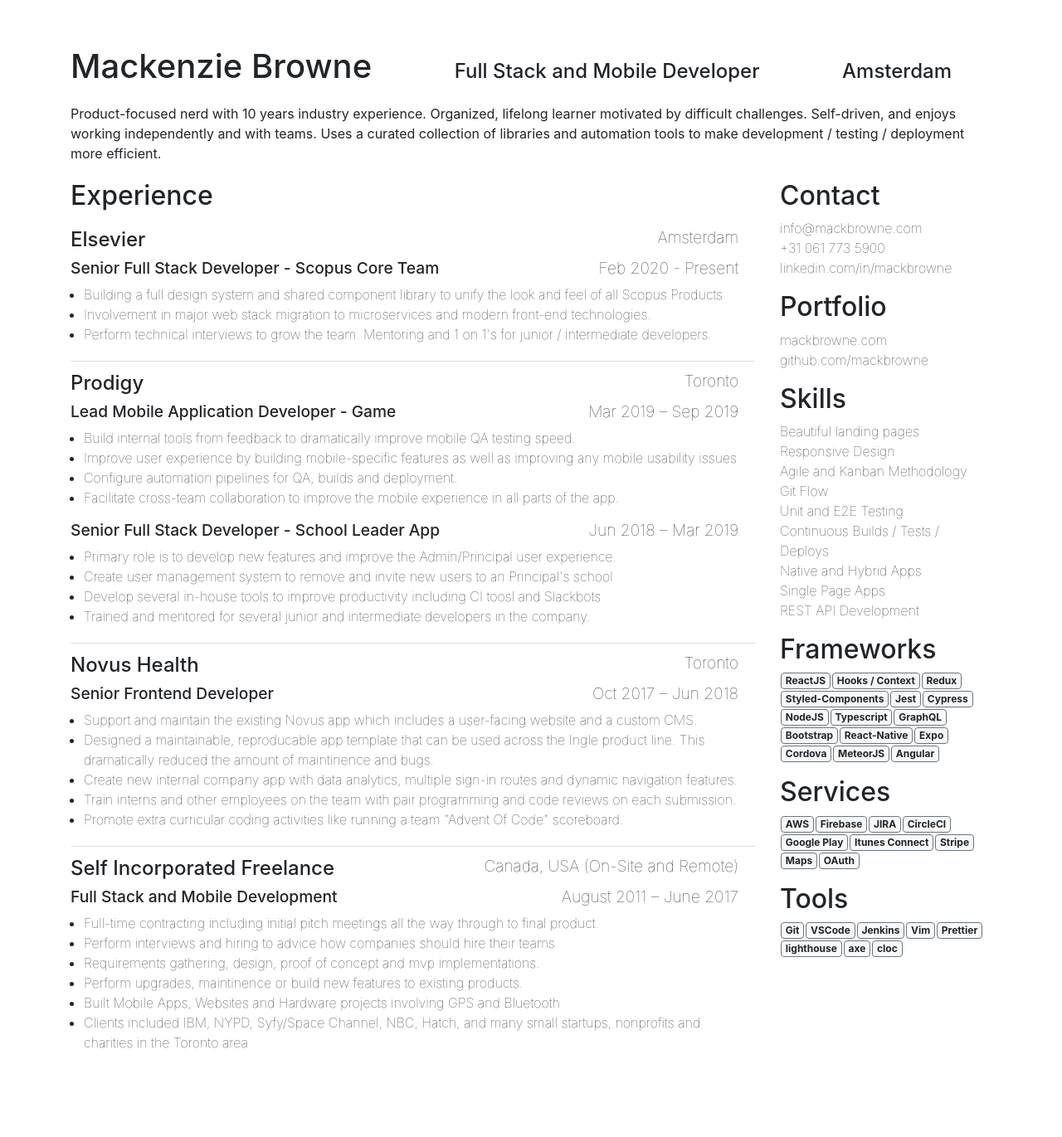
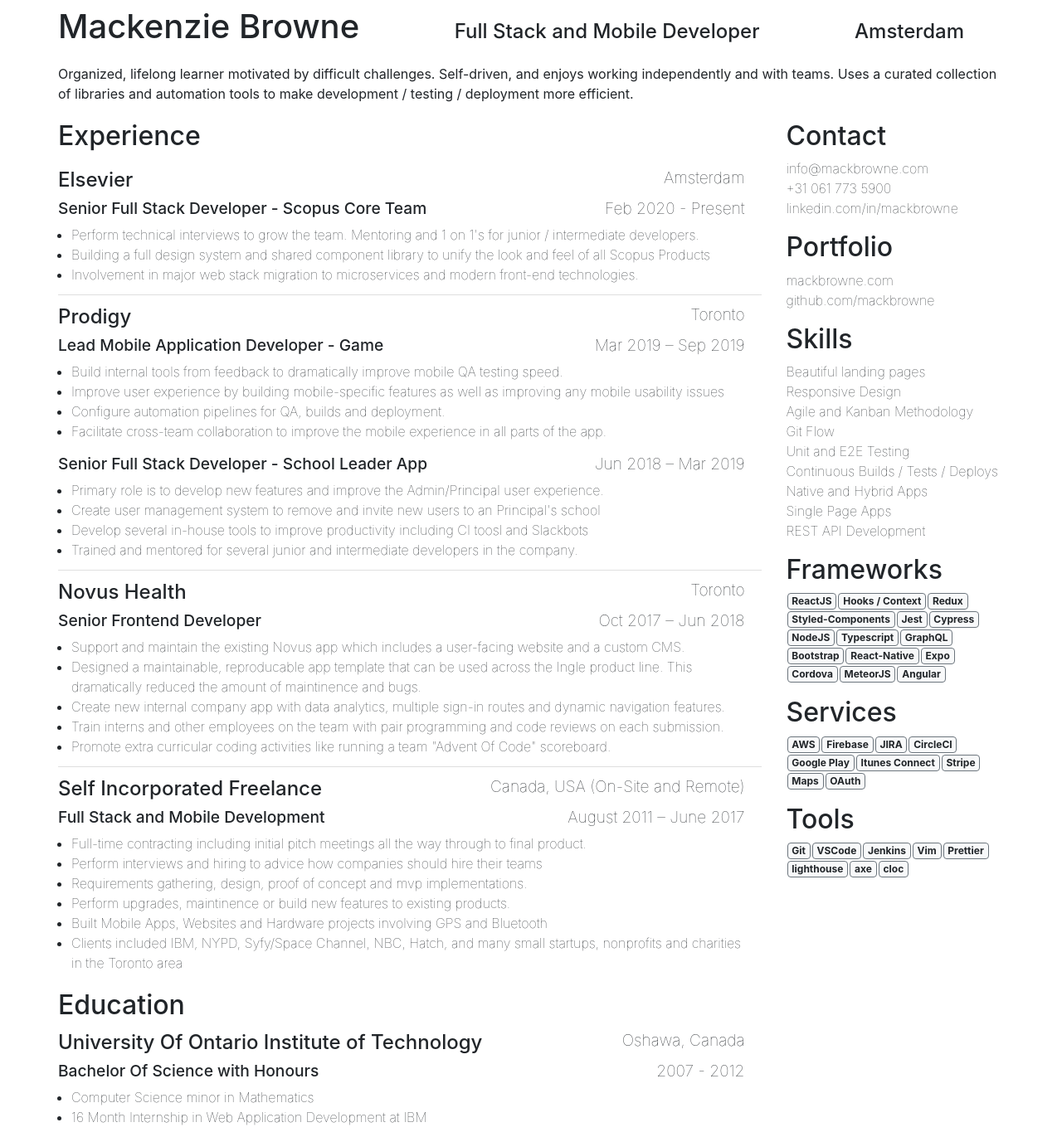
Before and after one commit to mackbrowne/react-bootstrap-webpack-starter, a React (Create React App) app: page / in a window 1280 px wide. Shown: the whole page at 83% size. Before the commit the page ends 1289 px from the top, so only its background shows below. Built offline with nearby package versions, Linux system fonts and the light colour scheme.

Commit message:
mess with styles almost perfect
more messing with css

```diff
--- /dev/null
+++ b/src/App.style.js
@@ -0,0 +1,94 @@
+import React from "react";
+import styled from "styled-components";
+import { Row, Col, Badge, ListGroup } from "react-bootstrap";
+
+export const PillGroup = styled(ListGroup).attrs({
+  horizontal: true,
+  className: "d-flex flex-wrap"
+})``;
+
+export const Pill = styled(ListGroup.Item).attrs({
+  as: Badge,
+  variant: "light"
+})`
+  margin: 1px;
+  border: #6c757d 1px solid;
+`;
+
+export const Title = styled.h1.attrs({
+  className: "mt-2"
+})``;
+
+export const TitleLabel = styled.h2.attrs({
+  className: "my-4"
+})`
+  font-size: 1.5rem;
+`;
+
+export const SubTitle = styled.h2.attrs({
+  className: "mt-3"
+})``;
+
+export const Education = styled.h2.attrs({
+  className: "mt-3"
+})``;
+
+export const Summary = styled.p.attrs({
+  className: "mb-1"
+})``;
+
+export const Company = ({ name, location }) => (
+  <Row>
+    <Col as="h3" className="mb-0">
+      {name}
+    </Col>
+    <Col as="h5" className="mb-0" xs="auto">
+      {location}
+    </Col>
+  </Row>
+);
+
+export const Position = ({ title, time, duties }) => (
+  <>
+    <Row>
+      <Col as="h4" className="my-2">
+        {title}
+      </Col>
+      <Col as="h5" className="my-2" xs="auto">
+        {time}
+      </Col>
+    </Row>
+    <ul className="pl-3 mt-0 mb-2">
+      {duties.map((duty, index) => (
+        <li key={`${title}-${index}`}>{duty}</li>
+      ))}
+    </ul>
+  </>
+);
+
+export const Pills = ({ title, list }) => (
+  <>
+    <SubTitle>{title}</SubTitle>
+    <PillGroup>
+      {list.map((listItem, index) => (
+        <Pill key={`${title}-${index}`}>{listItem}</Pill>
+      ))}
+    </PillGroup>
+  </>
+);
+
+export const SideList = ({ title, list }) => (
+  <>
+    <SubTitle>{title}</SubTitle>
+    <ul className="list-unstyled p-0 m-0">
+      {list.map((item, index) => (
+        <li key={`${title}-${index}`}>{item}</li>
+      ))}
+    </ul>
+  </>
+);
+
+export const ExperienceList = styled(ListGroup).attrs({ variant: "flush" })``;
+export const Experience = styled(ListGroup.Item).attrs({
+  className: "pl-0 pb-1"
+})``;
--- a/src/App.tsx
+++ b/src/App.tsx
@@ -1,98 +1,24 @@
 import React from "react";
-import styled from "styled-components";
-import { Container, Row, Col, Badge, ListGroup } from "react-bootstrap";
+import { Container, Row, Col } from "react-bootstrap";
 
 // import logo from './logo.svg';
 import "./App.css";
-
-const PillGroup = styled(ListGroup).attrs({
-  horizontal: true,
-  className: "d-flex flex-wrap"
-})``;
-
-const Pill = styled(ListGroup.Item).attrs({
-  as: Badge,
-  variant: "light"
-})`
-  margin: 1px;
-  border: #6c757d 1px solid;
-`;
-
-const Title = styled.h1.attrs({
-  className: "mt-2"
-})``;
-
-const TitleLabel = styled.h2.attrs({
-  className: "my-4"
-})`
-  font-size: 1.5rem;
-`;
-
-const SubTitle = styled.h2.attrs({
-  className: "mt-3"
-})``;
-
-const Summary = styled.p.attrs({
-  className: "mb-1"
-})``;
-
-const Company = ({ name, location }) => (
-  <Row>
-    <Col as="h3" className="mb-0">
-      {name}
-    </Col>
-    <Col as="h5" className="mb-0" xs="auto">
-      {location}
-    </Col>
-  </Row>
-);
-
-const Position = ({ title, time, duties }) => (
-  <>
-    <Row>
-      <Col as="h4" className="my-2">
-        {title}
-      </Col>
-      <Col as="h5" className="my-2" xs="auto">
-        {time}
-      </Col>
-    </Row>
-    <ul className="pl-3 mt-0 mb-2">
-      {duties.map((duty, index) => (
-        <li key={`${title}-${index}`}>{duty}</li>
-      ))}
-    </ul>
-  </>
-);
-
-const Pills = ({ title, list }) => (
-  <>
-    <SubTitle>{title}</SubTitle>
-    <PillGroup>
-      {list.map((listItem, index) => (
-        <Pill key={`${title}-${index}`}>{listItem}</Pill>
-      ))}
-    </PillGroup>
-  </>
-);
-
-const SideList = ({ title, list }) => (
-  <>
-    <SubTitle>{title}</SubTitle>
-    <ul className="list-unstyled p-0 m-0">
-      {list.map((item, index) => (
-        <li key={`${title}-${index}`}>{item}</li>
-      ))}
-    </ul>
-  </>
-);
-
-const ExperienceList = styled(ListGroup).attrs({ variant: "flush" })``;
-const Experience = styled(ListGroup.Item).attrs({ className: "pl-0" })``;
+import {
+  Title,
+  TitleLabel,
+  Summary,
+  SubTitle,
+  ExperienceList,
+  Experience,
+  Company,
+  SideList,
+  Pills,
+  Position
+} from "./App.style.js";
 
 export default function App() {
   return (
-    <Container className="pt-5">
+    <Container className="px-0">
       <Row>
         <Col>
           <Row className="d-flex justify-content-between pr-5">
@@ -108,11 +34,10 @@ export default function App() {
           </Row>
 
           <Summary>
-            Product-focused nerd with 10 years industry experience. Organized,
-            lifelong learner motivated by difficult challenges. Self-driven, and
-            enjoys working independently and with teams. Uses a curated
-            collection of libraries and automation tools to make development /
-            testing / deployment more efficient.
+            Organized, lifelong learner motivated by difficult challenges.
+            Self-driven, and enjoys working independently and with teams. Uses a
+            curated collection of libraries and automation tools to make
+            development / testing / deployment more efficient.
           </Summary>
         </Col>
       </Row>
@@ -126,9 +51,9 @@ export default function App() {
                 title="Senior Full Stack Developer - Scopus Core Team"
                 time="Feb 2020 - Present"
                 duties={[
+                  "Perform technical interviews to grow the team.  Mentoring and 1 on 1's for junior / intermediate developers.",
                   "Building a full design system and shared component library to unify the look and feel of all Scopus Products",
-                  "Involvement in major web stack migration to microservices and modern front-end technologies.",
-                  "Perform technical interviews to grow the team.  Mentoring and 1 on 1's for junior / intermediate developers."
+                  "Involvement in major web stack migration to microservices and modern front-end technologies."
                 ]}
               />
             </Experience>
@@ -184,6 +109,23 @@ export default function App() {
                   "Perform upgrades, maintinence or build new features to existing products.",
                   "Built Mobile Apps, Websites and Hardware projects involving GPS and Bluetooth",
                   "Clients included IBM, NYPD, Syfy/Space Channel, NBC, Hatch, and many small startups, nonprofits and charities in the Toronto area"
+                ]}
+              />
+            </Experience>
+          </ExperienceList>
+          <h2 className="mt-2 mb-0">Education</h2>
+          <ExperienceList>
+            <Experience>
+              <Company
+                name="University Of Ontario Institute of Technology"
+                location="Oshawa, Canada"
+              />
+              <Position
+                title="Bachelor Of Science with Honours"
+                time="2007 - 2012"
+                duties={[
+                  "Computer Science minor in Mathematics",
+                  "16 Month Internship in Web Application Development at IBM"
                 ]}
               />
             </Experience>
--- a/src/index.scss
+++ b/src/index.scss
@@ -1,5 +1,5 @@
 // Override default variables before the import
-// $body-bg: #000;
+// $body-bg: #eaf4ec;
 // Import Bootstrap and its default variables
 @import "~bootstrap/scss/bootstrap.scss";
 
```
